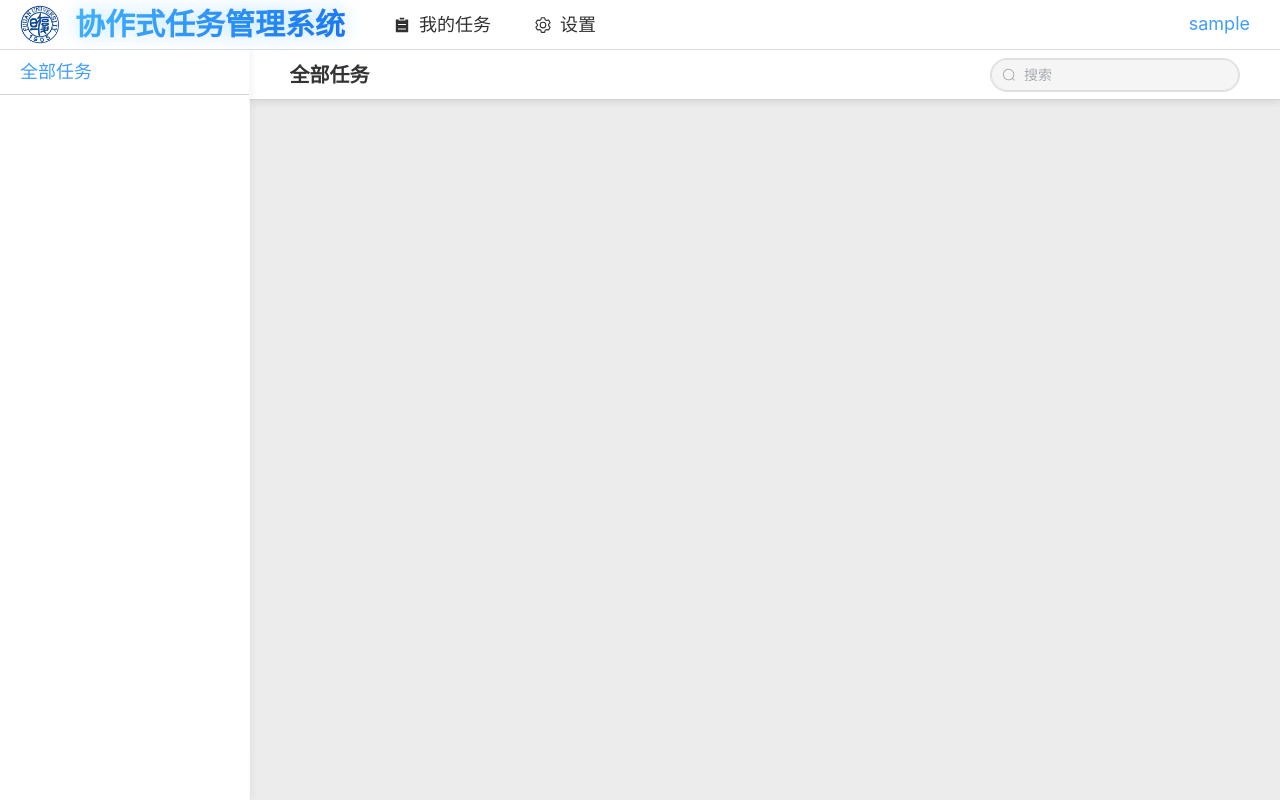
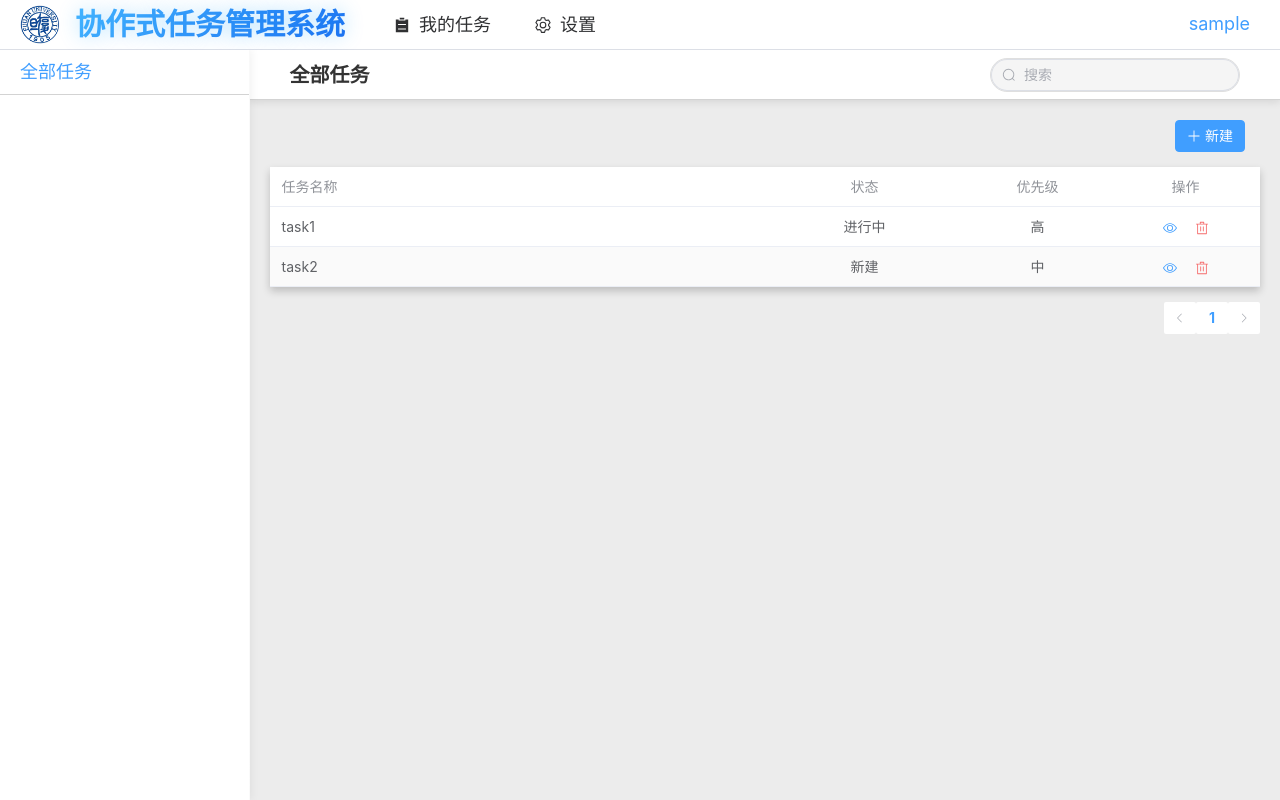
Before and after one commit to maxfyf/Software-Engineering, a Vue app in the folder frontend/: page /task/all in a window 1280 px wide. Built offline with nearby package versions, Linux system fonts and the light colour scheme; sample sign-in values are in the browser's storage.

Commit message:
feat: task table added

```diff
--- a/frontend/src/store/user.js
+++ b/frontend/src/store/user.js
@@ -9,6 +9,17 @@ export const userInfo = {
     lastName: '',      // 姓
     phone: '',         // 电话号码
     email: ''          // 电子邮箱
+}
+
+// 任务数据结构
+export const taskInfo = {
+    title: '',
+    description: '',
+    status: '',
+    priority: '',
+    deadline: '',
+    createdAt: '',
+    updatedAt: ''
 }
 
 // 当前登录用户信息
--- a/frontend/src/views/task/AllTasksView.vue
+++ b/frontend/src/views/task/AllTasksView.vue
@@ -1,6 +1,8 @@
 <script setup lang="js">
+import { ref, computed } from 'vue';
 import HeaderWrapper from "@/components/HeaderWrapper.vue";
 import Search from "@/components/Search.vue"
+import { Plus, View, Delete } from "@element-plus/icons-vue";
 
 // TODO: 改成实际用户所有任务名称字符串数组
 const dataset = ['apple', 'banana', 'pear', 'peach']
@@ -8,6 +10,47 @@ const dataset = ['apple', 'banana', 'pear', 'peach']
 // TODO: 改成实际选中选项后的回调函数（切换页面到指定任务对应的页面）
 const handleSelect = () => {}
 
+// TODO: 任务数据，可直接使用原始taskInfo数组，程序将根据taskInfo结构体中的prop名自动填表
+const data1 = {
+  title: "task1",
+  status: "进行中",
+  priority: "高"
+};
+const data2 = {
+  title: "task2",
+  status: "新建",
+  priority: "中"
+}
+const taskData = ref([data1, data2]);
+
+// TODO: 新建任务
+const handleNew = () => {
+
+}
+
+//TODO: 查看任务详情
+const viewDetail = () => {
+
+}
+
+//TODO: 删除任务
+const deleteTask = () => {
+
+}
+
+const currentPage = ref(1)    // 当前数据页
+const pageSize = ref(10)    // 每页数据条数
+const total = computed(() => taskData.value.length)    // 总数据条数
+const pageData = computed(() => {    // 当前页面数据
+  const start = (currentPage.value - 1) * pageSize.value
+  const end = start + pageSize.value
+  return taskData.value.slice(start, end)
+})
+
+// 切换页面
+const handleCurrentChange = (page) => {
+  currentPage.value = page
+}
 </script>
 
 <template>
@@ -24,8 +67,52 @@ const handleSelect = () => {}
       </div>
     </template>
 
-    <div>
+    <div class="main-content-wrapper">
+      <div class="header">
+        <el-button
+            type="primary"
+            class="new-button"
+            @click="handleNew"
+        >
+          <el-icon>
+            <Plus/>
+          </el-icon>
+          &nbsp;新建
+        </el-button>
+      </div>
 
+      <el-row>
+        <el-col>
+          <el-table :data="pageData" stripe class="task-table">
+            <el-table-column prop="title" label="任务名称" min-width="50%" align="left" />
+            <el-table-column prop="status" label="状态" min-width="20%" align="center" />
+            <el-table-column prop="priority" label="优先级" min-width="15%" align="center" />
+            <el-table-column fixed="right" label="操作" min-width="15%" align="center">
+              <template v-slot:default="scope">
+                <el-button link type="primary" @click="viewDetail">
+                  <el-icon>
+                    <View/>
+                  </el-icon>
+                </el-button>
+                <el-button link type="danger" @click="deleteTask">
+                  <el-icon>
+                    <Delete/>
+                  </el-icon>
+                </el-button>
+              </template>
+            </el-table-column>
+          </el-table>
+        </el-col>
+      </el-row>
+
+      <el-pagination
+          @current-change="handleCurrentChange"
+          :current-page="currentPage"
+          :page-size="pageSize"
+          layout="prev, pager, next"
+          :total="total"
+          class="pagination"
+      />
     </div>
   </HeaderWrapper>
 </template>
@@ -57,4 +144,34 @@ const handleSelect = () => {}
   width: 250px;
   align-items: center;
 }
+
+.main-content-wrapper {
+  margin-top: 20px;
+  margin-left: 20px;
+  margin-right: 20px;
+  display: flex;
+  flex-direction: column;
+  gap: 15px;
+}
+
+.header {
+  width: 100%;
+  display: flex;
+}
+
+.new-button {
+  width: 70px;
+  margin-left: auto;
+  margin-right: 15px;
+}
+
+.task-table {
+  width: 100%;
+  box-shadow: 0 4px 8px 0 rgba(0, 0, 0, 0.2)
+}
+
+.pagination {
+  display: flex;
+  justify-content: flex-end;
+}
 </style>
```
